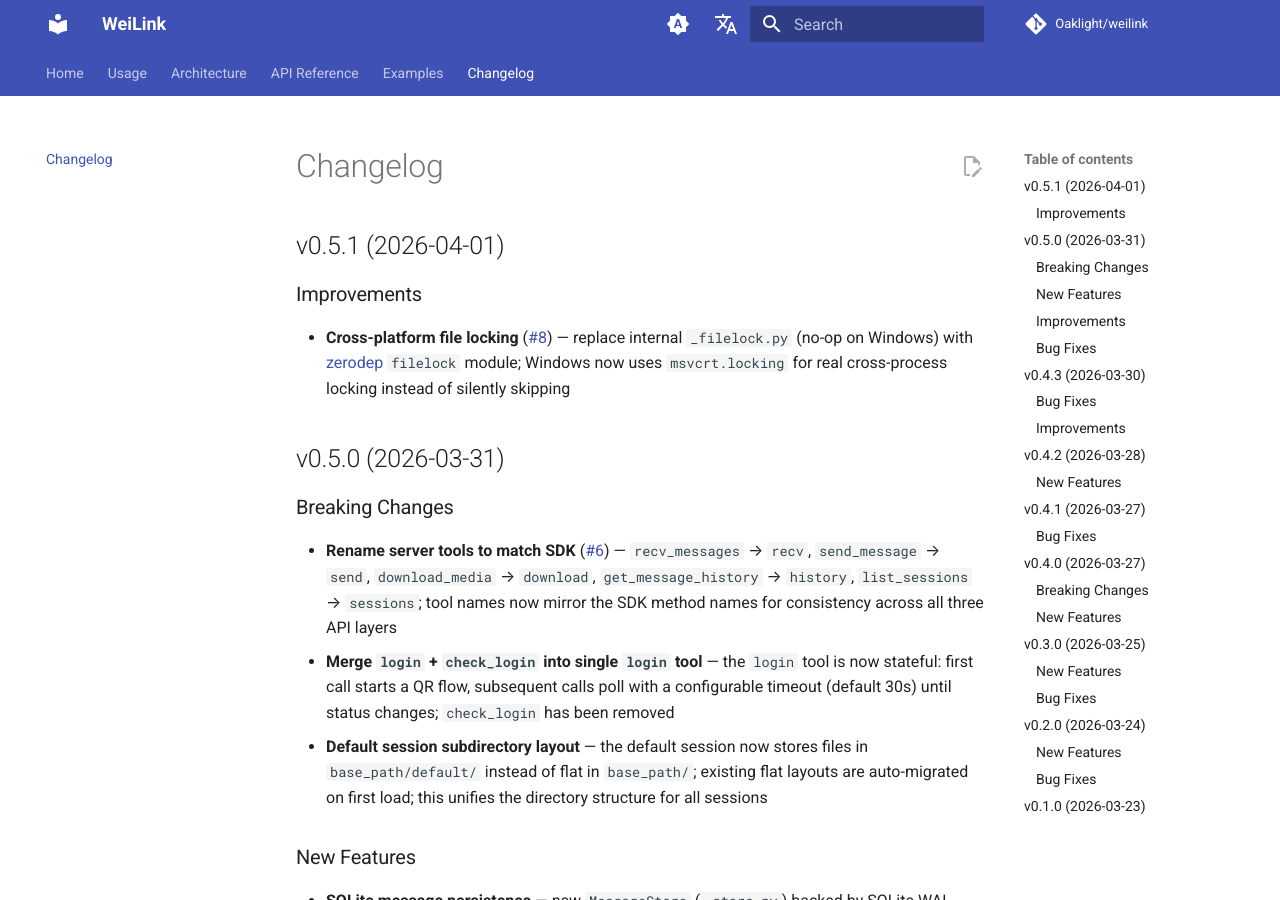
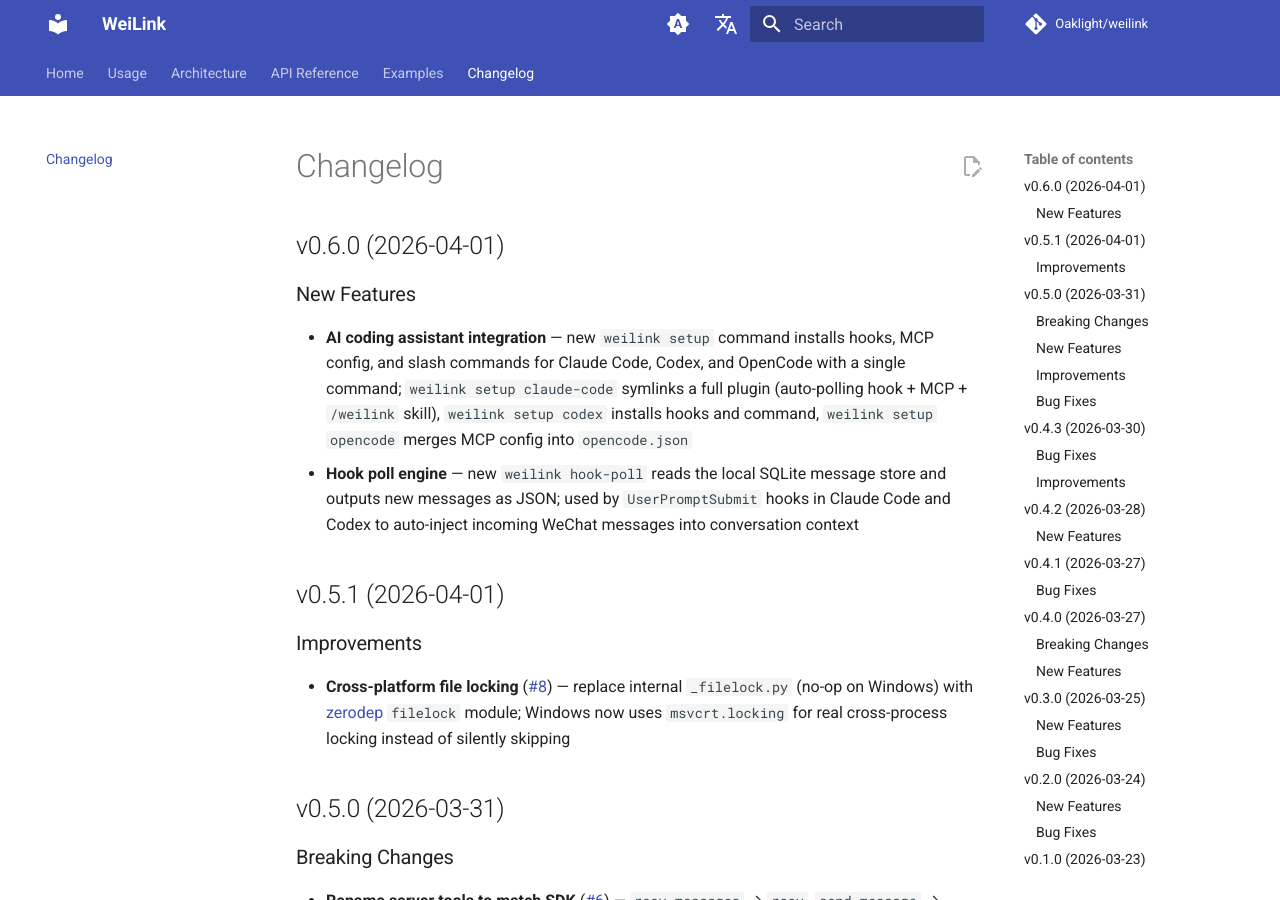
Before and after one commit to Oaklight/weilink, an MkDocs documentation site: the page built from docs/changelog.md, in a window 1280 px wide and 900 px high. Built offline with MkDocs 1.6.1 and Material for MkDocs 9.7.7, drawn with Linux system fonts in a browser that asks for light colours; comment, search, counter and statistics services are not loaded.

Commit message:
Add v0.6.0 changelog

```diff
--- a/docs/changelog.md
+++ b/docs/changelog.md
@@ -1,4 +1,11 @@
 # Changelog
+
+## v0.6.0 (2026-04-01)
+
+### New Features
+
+- **AI coding assistant integration** — new `weilink setup` command installs hooks, MCP config, and slash commands for Claude Code, Codex, and OpenCode with a single command; `weilink setup claude-code` symlinks a full plugin (auto-polling hook + MCP + `/weilink` skill), `weilink setup codex` installs hooks and command, `weilink setup opencode` merges MCP config into `opencode.json`
+- **Hook poll engine** — new `weilink hook-poll` reads the local SQLite message store and outputs new messages as JSON; used by `UserPromptSubmit` hooks in Claude Code and Codex to auto-inject incoming WeChat messages into conversation context
 
 ## v0.5.1 (2026-04-01)
 
```
